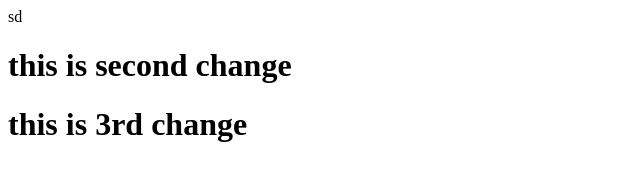
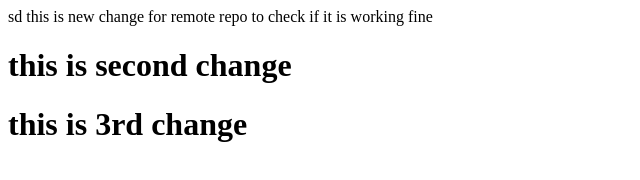
Before and after one commit to Ayushmann814/myRepo, a plain HTML site: page index.html in a window 1280 px wide. Shown: the whole page, without its empty margins (0-640 px from the left). Drawn offline with Linux system fonts and the light colour scheme.

Commit message:
this is to check if remote repo is working

```diff
--- a/index.html
+++ b/index.html
@@ -9,6 +9,7 @@
 
 </body>
 sd
+this is new change for remote repo to check if it is working fine
 <h1> this is second change <h1>
 <h1> this is 3rd change <h1>
 </html>
```
